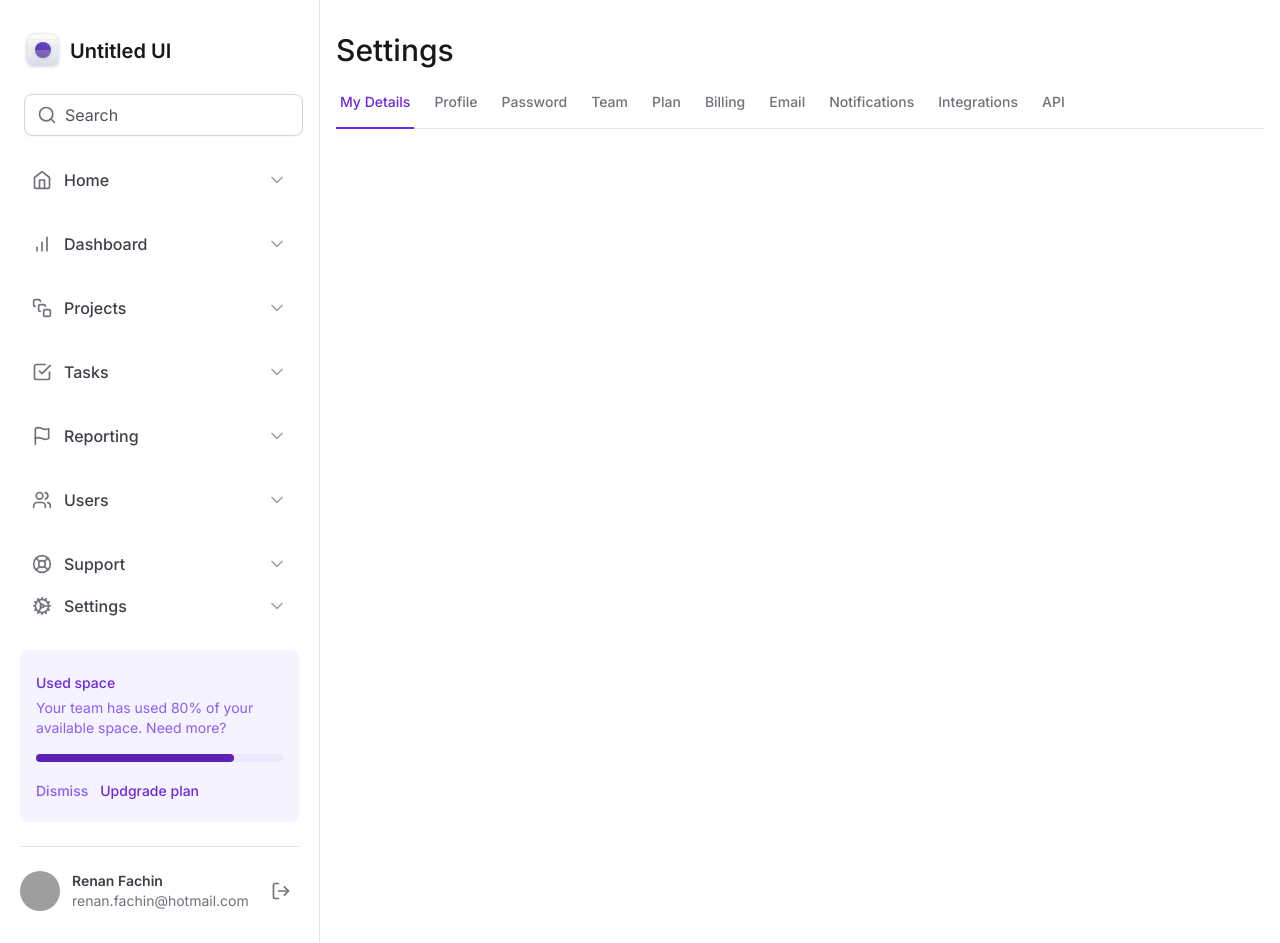
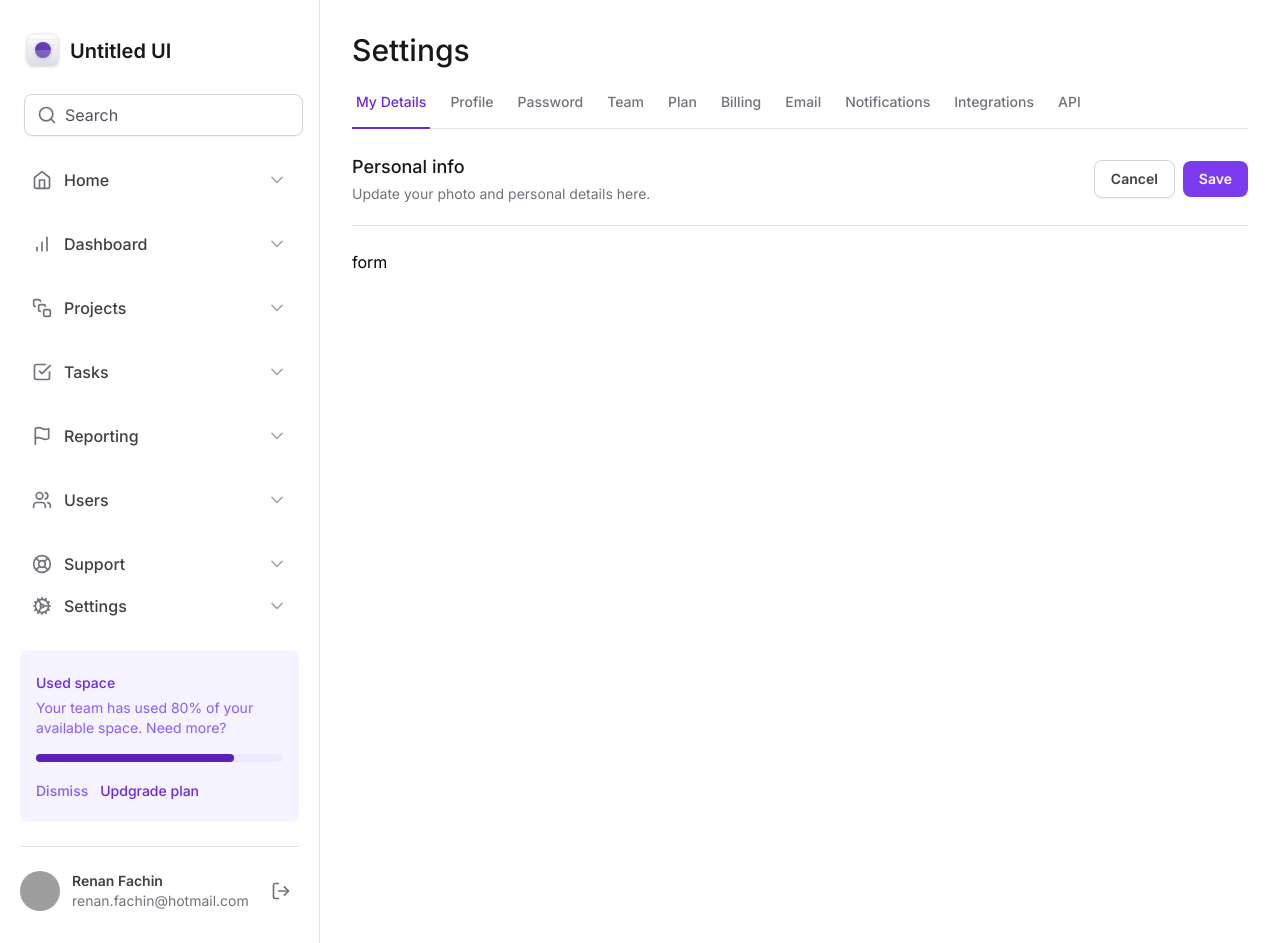
Before and after one commit to RenanFachin/RS_MasterizandoTailwindCSS, a Next.js app: page / in a window 1280 px wide. Built offline with nearby package versions, Linux system fonts and the light colour scheme; grey boxes are pictures that could not be loaded.

Commit message:
Cria estrutura base do formulário

```diff
--- a/src/app/layout.tsx
+++ b/src/app/layout.tsx
@@ -21,7 +21,7 @@
         <div className="grid min-h-screen grid-cols-app">
           <Sidebar />
 
-          <main className="px-4 pb-12 pt-8">{children}</main>
+          <main className="px-8 pb-12 pt-8">{children}</main>
         </div>
       </body>
     </html>
--- a/src/app/page.tsx
+++ b/src/app/page.tsx
@@ -6,6 +6,38 @@
       <h1 className="text-3xl font-medium text-zinc-900">Settings</h1>
 
       <SettingTabs />
+
+      <div className="mt-6 flex flex-col ">
+        <div className="flex items-center justify-between border-b border-zinc-200 pb-5">
+          <div className="space-y-1">
+            <h2 className="text-lg font-medium text-zinc-900">Personal info</h2>
+            <span className="text-sm text-zinc-500">
+              Update your photo and personal details here.
+            </span>
+          </div>
+          <div className="flex items-center gap-2">
+            <button
+              type="button"
+              className="rounded-lg border border-zinc-300 px-4 py-2 text-sm font-semibold text-zinc-700 shadow-sm hover:bg-zinc-50"
+            >
+              Cancel
+            </button>
+
+            {/* Este botão do tipo submit vai fazer o envio do formulário, mas como ele não está dentro do form é necessário colocar um ID no form e uma form para o button */}
+            <button
+              type="submit"
+              form="settings"
+              className="rounded-lg bg-violet-600 px-4 py-2 text-sm font-semibold text-white shadow-sm hover:bg-violet-800"
+            >
+              Save
+            </button>
+          </div>
+        </div>
+
+        <form id="settings" className="mt-6 flex w-full flex-col ">
+          form
+        </form>
+      </div>
     </>
   )
 }
```
